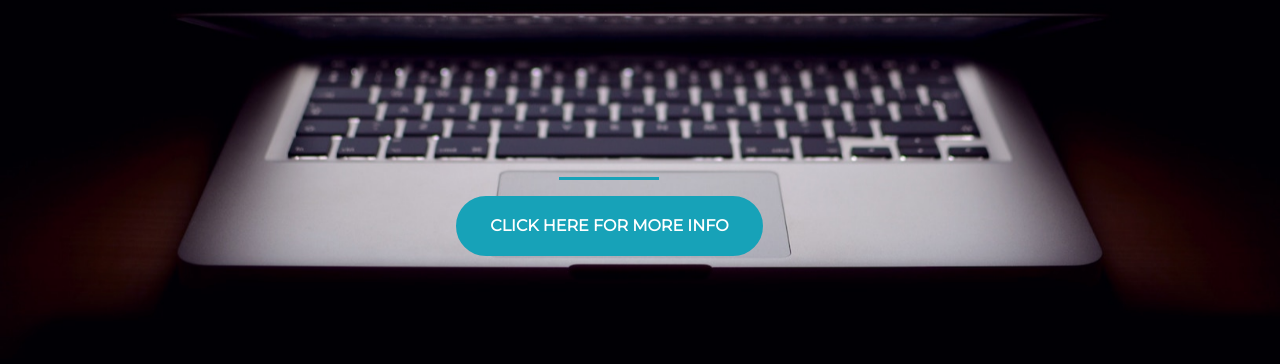
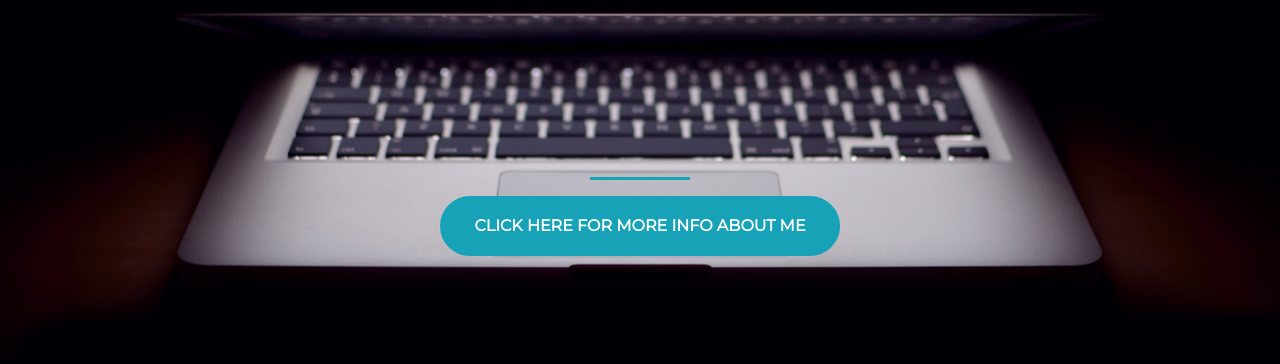
Before and after one commit to mhr003/mhr003.github.io, a plain HTML site: page index.html in a window 1280 px wide. Shown: the part 300-664 px from the top of the page. Drawn offline with nearby package versions, Linux system fonts and the light colour scheme.

Commit message:
Update index.html

```diff
--- a/index.html
+++ b/index.html
@@ -25,7 +25,7 @@
 		  	<div  class="buffer col-12"></div>
 		 	<section class="text-center col-12">
 			 	<hr>
-			 	<a href="https://mailchi.mp/872d7afd6192/start-up"><button class="btn btn-info btn-xl">CLICK HERE FOR MORE INFO</button></a>
+			 	<a href="https://sites.google.com/diu.edu.bd/mhr/home"><button class="btn btn-info btn-xl">CLICK HERE FOR MORE INFO ABOUT ME</button></a>
 		 	</section>
 	 	</div>
  	</div>
```
